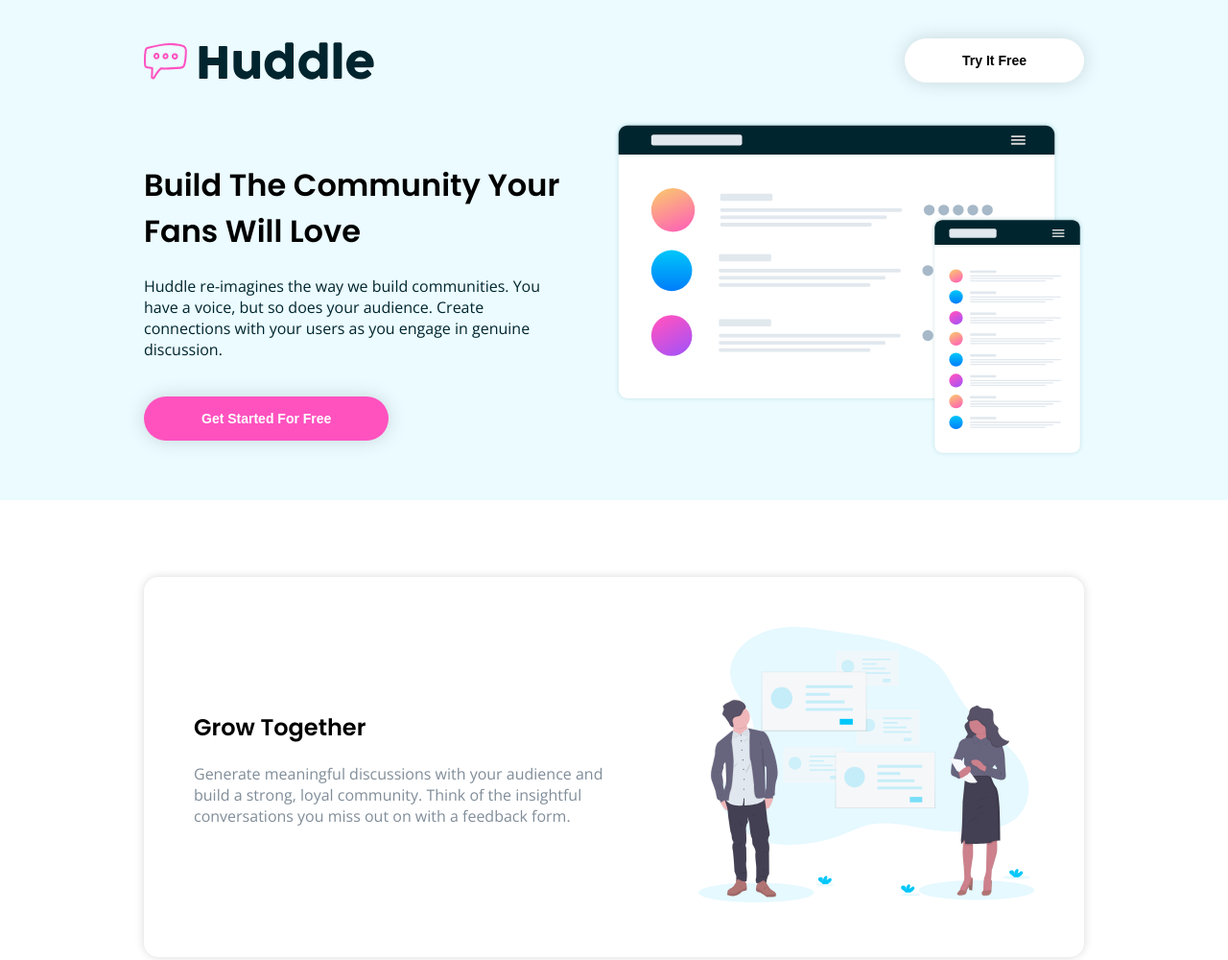
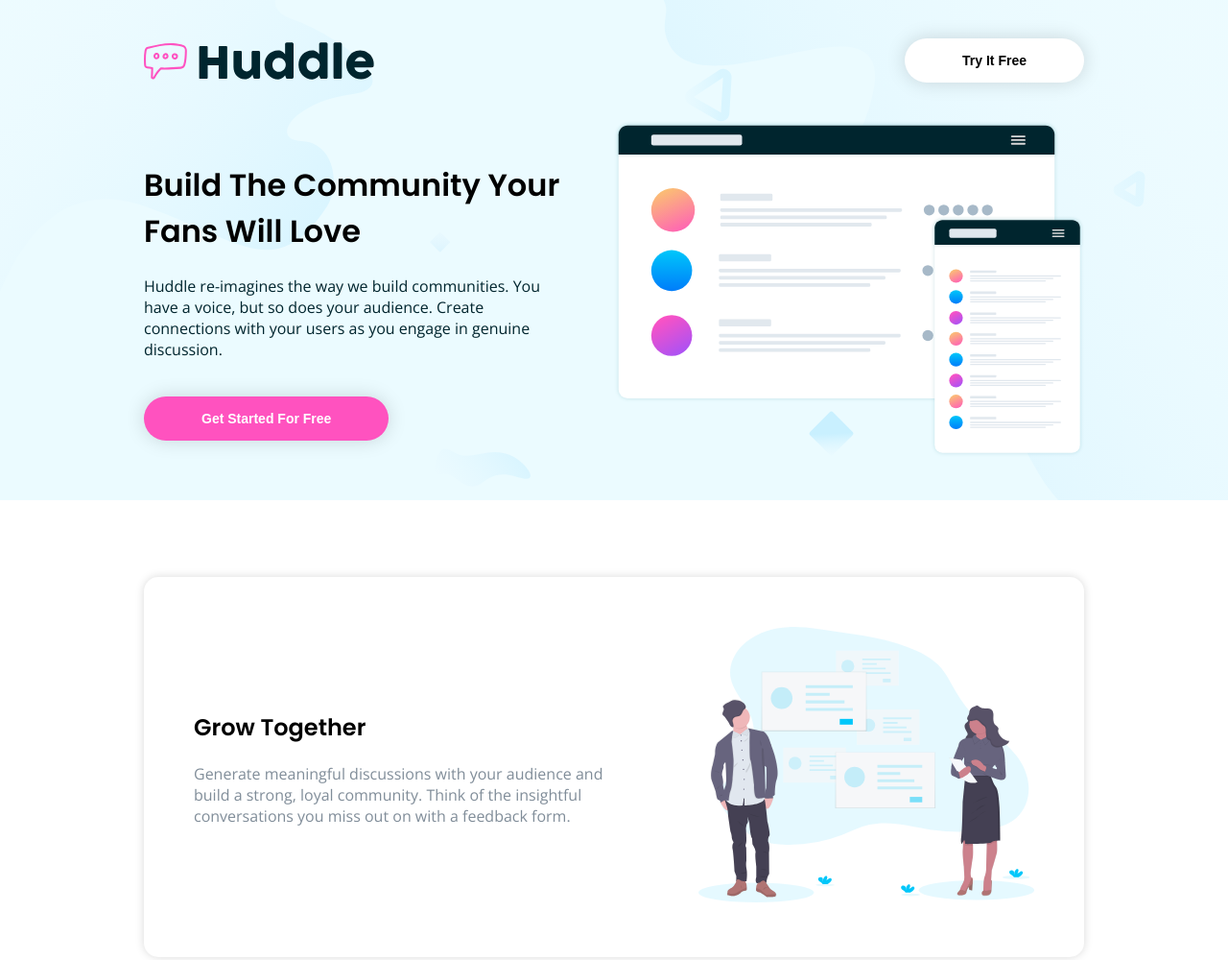
Before and after one commit to nhi-ngo/Frontend-Challenges, a plain HTML site: page huddle-landing-page-with-alternating-feature-blocks-master/index.html in a window 1280 px wide. Shown: the top 1000 px of the page at 96% size. Drawn offline with nearby package versions, Linux system fonts and the light colour scheme; the site is published under a folder, as on GitHub Pages, so addresses that start at the root find nothing.

Commit message:
Update REAME

```diff
--- a/huddle-landing-page-with-alternating-feature-blocks-master/style.css
+++ b/huddle-landing-page-with-alternating-feature-blocks-master/style.css
@@ -85,7 +85,7 @@ img {
 /* Header */
 
 header {
-	background-image: url(/images/bg-hero-desktop.svg);
+	background-image: url(images/bg-hero-desktop.svg);
 	background-size: cover;
 	background-position: center;
 	background-color: var(--paleCyan);
```
Also changed, not shown: README.md.
